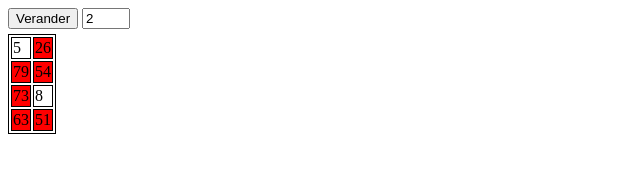
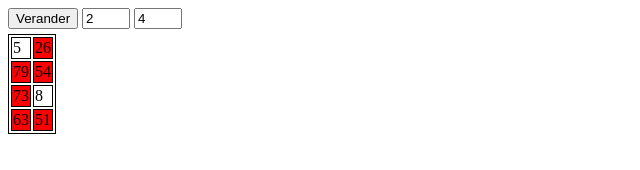
Before and after one commit to x0backslash0x/WebProg, a website built with Vite: page labo-07/verander-kleur-random/index.html in a window 1280 px wide. Both pictures are taken after a click on the button "Verander". Shown: the full height of the page, 0-640 px from the left. Built offline with nearby package versions, Linux system fonts and the light colour scheme.

Commit message:
labo 7 oefening 5 aantal rijen laten bepalen door selectieveld

```diff
--- a/labo-07/verander-kleur-random/index.html
+++ b/labo-07/verander-kleur-random/index.html
@@ -8,5 +8,6 @@
   <body>
     <button>Verander</button>
     <input id="colls" type="number" min="2" max="6" value="2" title="aantal kolommen">
+    <input id="rows" type="number" min="4" max="6" value="4" title="aantal rijen">
   </body>
 </html>
--- a/labo-07/verander-kleur-random/src/main.ts
+++ b/labo-07/verander-kleur-random/src/main.ts
@@ -24,11 +24,11 @@ function createTable(): HTMLTableElement {
   return newtable;
 }
 
-function populateTable(colls: number, table: HTMLTableElement): HTMLTableElement {
+function populateTable(colls: number, rows: number, table: HTMLTableElement): HTMLTableElement {
   const tbody = document.createElement("tbody");
   table.appendChild(tbody);
 
-  for(let i = 1; i < 5; i++) {
+  for(let i = 1; i < rows + 1; i++) {
     const row = document.createElement("tr");
     for(let i = 1; i < colls + 1; i++) {
       const cell = document.createElement("td");
@@ -45,9 +45,10 @@ function populateTable(colls: number, table: HTMLTableElement): HTMLTableElement
 }
 
 button?.addEventListener("click", () => {
-  const colls = Number(document.querySelector("input")?.value);
+  const colls = Number(document.querySelector("#colls")?.value);
+  const rows = Number(document.querySelector("#rows")?.value);
 
-  const table = populateTable(colls, createTable());
+  const table = populateTable(colls, rows, createTable());
   body?.appendChild(table);
 
   const cells = document.querySelectorAll("td");
```
